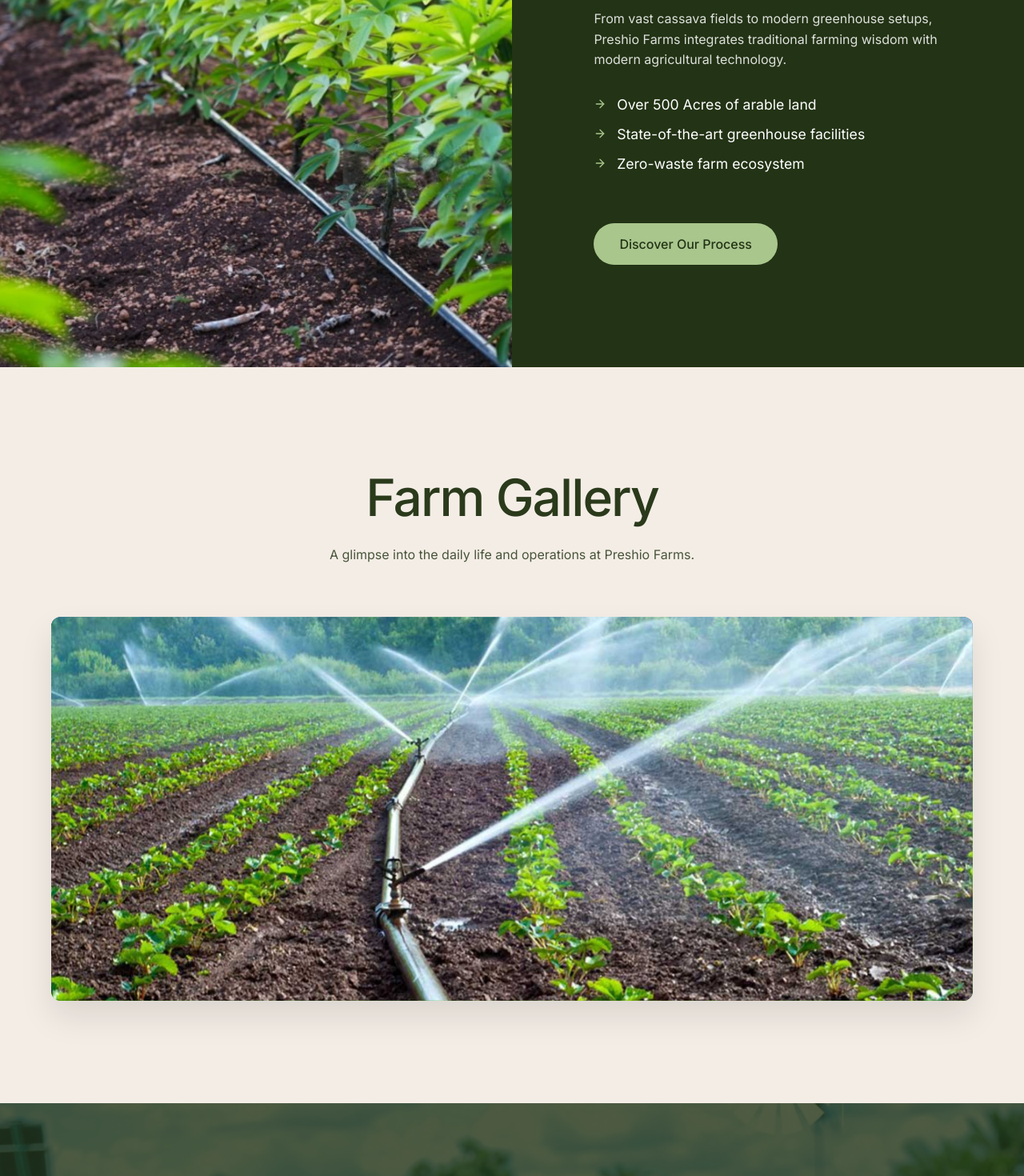
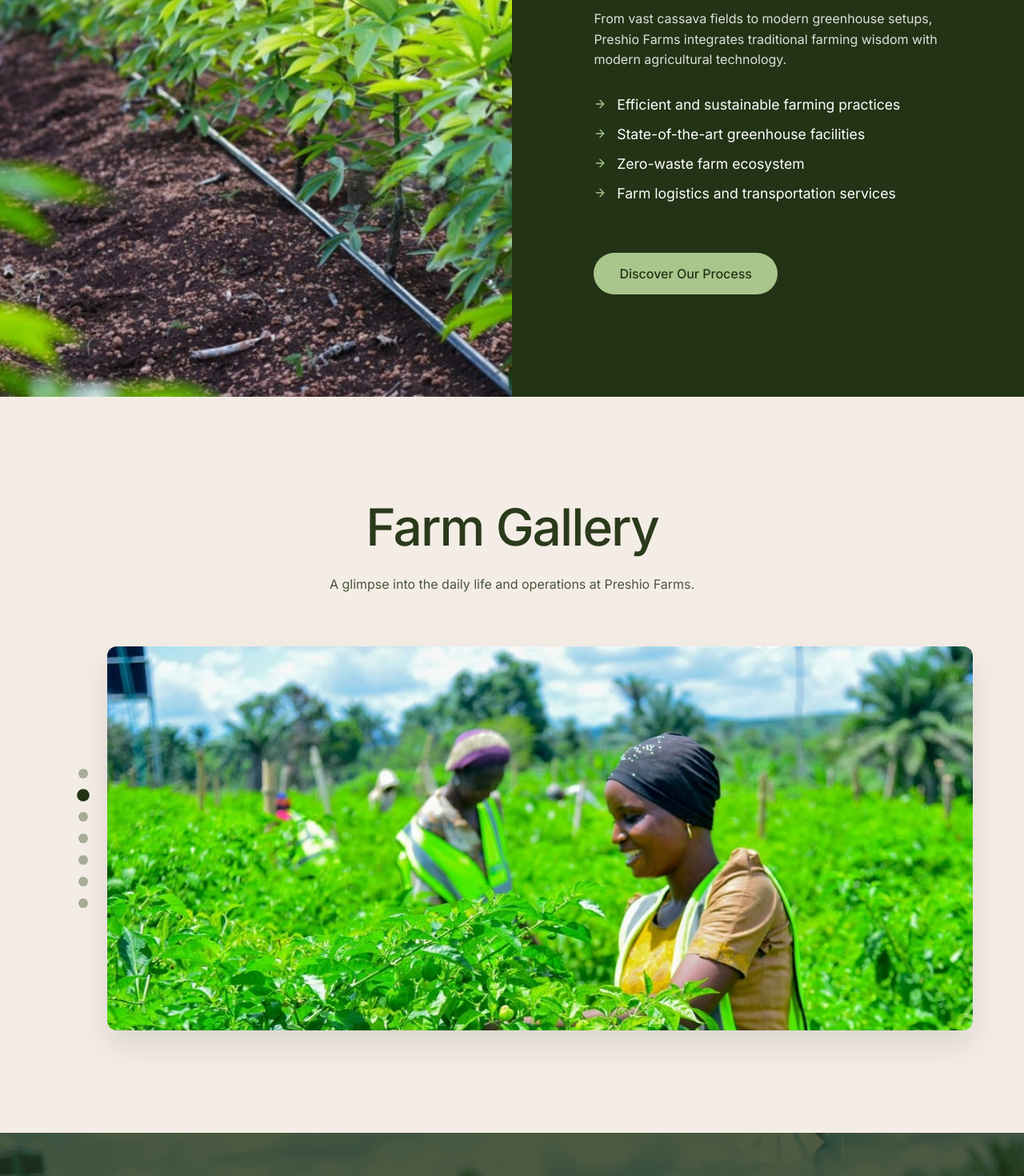
Before and after one commit to tuzzy08/preshio-farms, a React (Vite) app: page / in a window 1280 px wide. Shown: the part 2760-4230 px from the top of the page at 80% size. Built offline with nearby package versions, Linux system fonts and the light colour scheme.

Commit message:
Chore: Bug fixes and enhancements

```diff
--- a/package.json
+++ b/package.json
@@ -1,5 +1,5 @@
 {
-  "name": "temp-app",
+  "name": "preshio-farms",
   "private": true,
   "version": "0.0.0",
   "type": "module",
--- a/src/App.jsx
+++ b/src/App.jsx
@@ -42,13 +42,13 @@ const products = [
 ];
 
 const galleryImages = [
+  '/assets/Images/Pepper/pepper-2.jpg',
   '/assets/Images/Farm/farm-1.jpeg',
   '/assets/Images/Farm/farm-3.jpeg',
+  '/assets/Images/Livestock/livestock-2.jpg',
   '/assets/Images/Farm/farm-4.jpeg',
-  '/assets/Images/Livestock/livestock-2.jpg',
+  '/assets/Images/Cassava/Cassava-1.jpeg',
   '/assets/Images/Greenhouse/greenhouse-2.jpg',
-  '/assets/Images/Cassava/Cassava-1.jpeg',
-  '/assets/Images/Pepper/pepper-2.jpg',
 ];
 
 export default function App() {
@@ -153,7 +153,7 @@ export default function App() {
             playsInline
             className="hero-video"
           >
-            <source src="/assets/Videos/Hero/hero-2.mp4" type="video/mp4" />
+            <source src="/assets/Videos/Hero/hero-1.mp4" type="video/mp4" />
           </video>
           <div className="hero-overlay"></div>
         </div>
@@ -245,6 +245,7 @@ export default function App() {
             modules={[Navigation, Pagination, Autoplay, Mousewheel]}
             spaceBetween={30}
             slidesPerView={1}
+            speed={1000}
             breakpoints={{
               640: { slidesPerView: 1.5 },
               1024: { slidesPerView: 2.5 },
@@ -302,9 +303,10 @@ export default function App() {
                 From vast cassava fields to modern greenhouse setups, Preshio Farms integrates traditional farming wisdom with modern agricultural technology.
               </p>
               <ul className="check-list">
-                <li><ArrowRight size={16} /> Over 500 Acres of arable land</li>
+                <li><ArrowRight size={16} /> Efficient and sustainable farming practices</li>
                 <li><ArrowRight size={16} /> State-of-the-art greenhouse facilities</li>
                 <li><ArrowRight size={16} /> Zero-waste farm ecosystem</li>
+                <li><ArrowRight size={16} /> Farm logistics and transportation services</li>
               </ul>
               <button className="solid-btn mt-4">Discover Our Process</button>
             </motion.div>
@@ -315,16 +317,31 @@ export default function App() {
       {/* Gallery Carousel */}
       <section className="gallery-section bg-beige" id="gallery">
         <div className="container">
-          <div className="section-header center">
+          <motion.div
+            className="section-header center"
+            initial={{ opacity: 0, y: 40 }}
+            whileInView={{ opacity: 1, y: 0 }}
+            viewport={{ once: true, margin: "-10%" }}
+            transition={{ duration: 0.8 }}
+          >
             <h2>Farm Gallery</h2>
             <p className="max-w-2xl mx-auto">A glimpse into the daily life and operations at Preshio Farms.</p>
-          </div>
+          </motion.div>
 
+          <motion.div
+            initial={{ opacity: 0, scale: 0.95 }}
+            whileInView={{ opacity: 1, scale: 1 }}
+            viewport={{ once: true, margin: "-10%" }}
+            transition={{ duration: 1, delay: 0.2 }}
+          >
             <Swiper
-            modules={[Autoplay, EffectFade]}
+              modules={[Autoplay, EffectFade, Pagination]}
               effect="fade"
+              fadeEffect={{ crossFade: true }}
               loop={true}
-            autoplay={{ delay: 3000, disableOnInteraction: false }}
+              speed={1500}
+              pagination={{ clickable: true }}
+              autoplay={{ delay: 3500, disableOnInteraction: false }}
               className="gallery-swiper"
             >
               {galleryImages.map((src, idx) => (
@@ -335,6 +352,7 @@ export default function App() {
                 </SwiperSlide>
               ))}
             </Swiper>
+          </motion.div>
         </div>
       </section>
 
@@ -378,16 +396,16 @@ export default function App() {
                 <li><a href="#products">Products</a></li>
                 <li><a href="#our-farm">Our Farm</a></li>
                 <li><a href="#gallery">Gallery</a></li>
-                <li><a href="#sustainability">Sustainability</a></li>
+                {/* <li><a href="#sustainability">Sustainability</a></li> */}
               </ul>
             </div>
 
             <div className="footer-links-col">
               <h4>Contact</h4>
               <ul>
-                <li className="flex-center-icon"><MapPin size={16}/> 123 Agri Valley, Greenfield</li>
-                <li>HELLO@PRESHIOFARMS.COM</li>
-                <li>+1 (555) 123-4567</li>
+                <li className="flex-center-icon"><MapPin size={16}/>Alero Agbor, Delta State</li>
+                <li>ebadeprecious@gmail.com</li>
+                <li>+234 (81) 6016 2471</li>
               </ul>
             </div>
           </div>
--- a/src/index.css
+++ b/src/index.css
@@ -86,7 +86,9 @@ button { cursor: pointer; border: none; background: none; font-family: inherit;
 
 /* Metrics */
 .metrics-section { padding: 8rem 0; background-color: var(--accent-beige); }
-.metrics-grid { display: grid; grid-template-columns: repeat(auto-fit, minmax(250px, 1fr)); gap: 3rem; }
+.metrics-grid { display: grid; grid-template-columns: 1fr; gap: 2rem; }
+@media(min-width: 640px) { .metrics-grid { grid-template-columns: repeat(2, 1fr); } }
+@media(min-width: 1024px) { .metrics-grid { grid-template-columns: repeat(4, 1fr); gap: 3rem; } }
 .metric-card { border-left: 1px solid rgba(35,51,21,0.1); padding-left: 2rem; transition: var(--transition); cursor: default; }
 .metric-card:hover { border-left-color: var(--accent); transform: translateX(10px); }
 .metric-icon { margin-bottom: 1.5rem; }
@@ -118,10 +120,11 @@ button { cursor: pointer; border: none; background: none; font-family: inherit;
 .products-swiper { padding-bottom: 4rem !important; }
 
 /* Swiper overrides */
-.swiper-pagination-bullet { background: rgba(255,255,255,0.5) !important; }
-.swiper-pagination-bullet-active { background: var(--accent) !important; }
-.swiper-button-next, .swiper-button-prev { color: white !important; top: 30% !important; background: rgba(0,0,0,0.2); border-radius: 50%; width: 50px !important; height: 50px !important; backdrop-filter: blur(5px); }
-.swiper-button-next::after, .swiper-button-prev::after { font-size: 20px !important; }
+.swiper-pagination-bullet { background: rgba(255,255,255,0.5) !important; transition: var(--transition) !important; }
+.swiper-pagination-bullet-active { background: var(--accent) !important; transform: scale(1.2); }
+.swiper-button-next, .swiper-button-prev { color: white !important; top: 35% !important; background: rgba(0,0,0,0.3) !important; border-radius: 50% !important; width: 44px !important; height: 44px !important; backdrop-filter: blur(5px); border: 1px solid rgba(255,255,255,0.1); transition: var(--transition) !important; display: flex !important; align-items: center !important; justify-content: center !important; box-sizing: border-box !important; }
+.swiper-button-next:hover, .swiper-button-prev:hover { background: var(--accent) !important; color: var(--primary-green-dark) !important; transform: scale(1.1) !important; border-color: var(--accent) !important; }
+.swiper-button-next::after, .swiper-button-prev::after { font-size: 10px !important; font-weight: 800; display: flex; align-items: center; justify-content: center; width: 100%; height: 100%; transform: scale(0.5) !important; }
 
 /* Split Section */
 .split-wrapper { display: flex; flex-direction: column; }
@@ -138,9 +141,37 @@ button { cursor: pointer; border: none; background: none; font-family: inherit;
 
 /* Gallery Section */
 .gallery-section { padding: 8rem 0; }
-.gallery-swiper { width: 100%; max-width: 1200px; border-radius: 12px; overflow: hidden; box-shadow: 0 20px 40px rgba(0,0,0,0.1); }
-.gallery-image-wrapper { width: 100%; height: 60vh; }
+.gallery-swiper { width: calc(100% - 70px) !important; max-width: 1130px; margin-left: auto !important; margin-right: 0 !important; overflow: visible !important; clip-path: none !important; }
+.gallery-image-wrapper { width: 100%; height: 60vh; border-radius: 12px; overflow: hidden; box-shadow: 0 20px 40px rgba(0,0,0,0.1); }
 .gallery-image-wrapper img { width: 100%; height: 100%; object-fit: cover; }
+
+.gallery-swiper .swiper-pagination {
+  position: absolute;
+  z-index: 50 !important;
+  left: -50px !important;
+  top: 50% !important;
+  transform: translateY(-50%) !important;
+  width: 40px !important;
+  display: flex !important;
+  flex-direction: column;
+  justify-content: center;
+  align-items: center;
+  gap: 15px;
+}
+
+.gallery-swiper .swiper-pagination-bullet {
+  background: var(--primary-green) !important;
+  opacity: 0.4;
+  margin: 0 !important;
+  width: 12px !important;
+  height: 12px !important;
+}
+
+.gallery-swiper .swiper-pagination-bullet-active {
+  background: var(--primary-green-dark) !important;
+  opacity: 1;
+  transform: scale(1.3);
+}
 
 /* CTA Section */
 .cta-section { position: relative; padding: 10rem 5%; display: flex; align-items: center; justify-content: center; text-align: center; color: white; min-height: 70vh; }
```
Also changed, not shown: 1 other file (tests, documents, lock files or other folders). Lines whose indentation alone changed are shown as unchanged.
